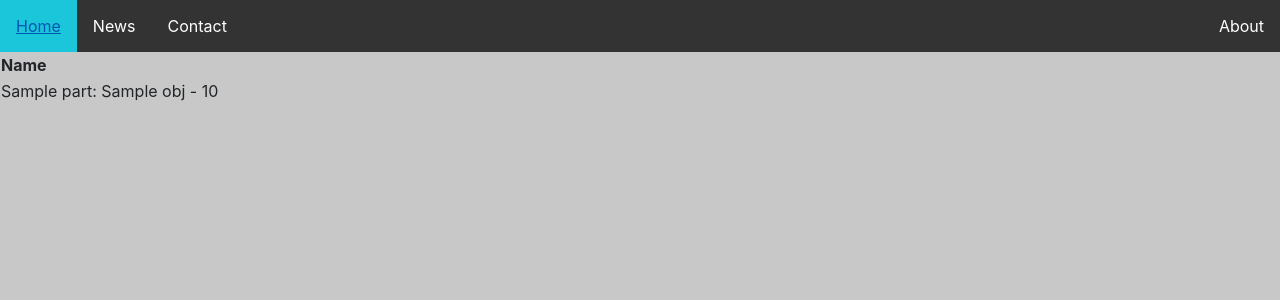
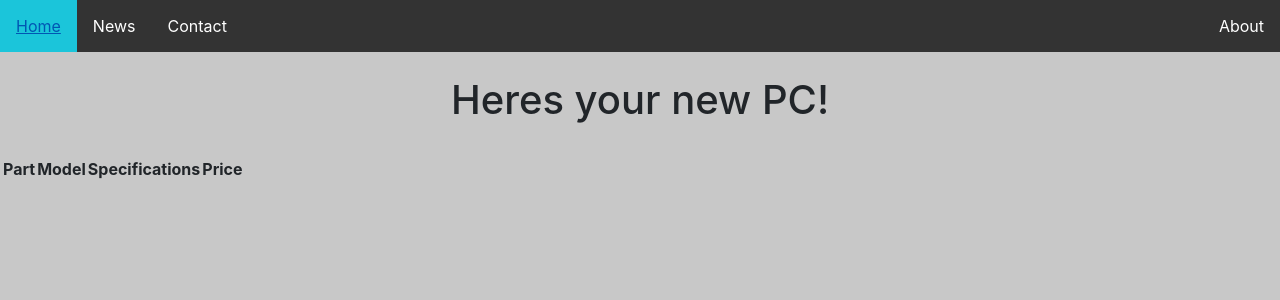
Before and after one commit to mvanree00/Customize-My-Rig, a Django app: template homepage/templates/homepage/results.html in a window 1280 px wide. Shown: the top 300 px of the page. Run offline with Django 3.2, Linux system fonts and the light colour scheme; the template is opened without the code that fills it: most values are stand-ins (such as "Sample title", 1, 10 or a date in 2020); lists and menus that the app fills with data are empty; some libraries are stand-ins or nearby versions.

Commit message:
Update results page
Added table, header, move CSS to style.css, link opens new tab, add fan image

```diff
--- a/homepage/templates/homepage/results.html
+++ b/homepage/templates/homepage/results.html
@@ -8,14 +8,127 @@ References:
 {% load static %}
 
 {% block content %}
-<table>
+
+<br><h1 style="text-align: center">Heres your new PC!</h1><br>
+<table class="resultstable">
     <tr>
-        <th>Name</th>
+        <th></th>
+        <th>Part</th>
+        <th>Model</th>
+        <th>Specifications</th>
+        <th>Price</th>
     </tr>
     {% for part,obj in build_info.items %}
-    <tr>
-        <td>{{ part }}: {{ obj }} - {{ obj.price }}</td>
-    </tr>
+        {% if part == "CPU"%}
+            <tr>
+                <td><img src={{obj.img}} alt="CPU_Image" style="width:250px;height:200px;"></td>
+                <td>CPU</td>
+                <td>{{obj}}</td>
+                <td>
+                    CPU Fan: {{obj.cpu_fan}}<br>
+                    Cores: {{obj.cores}}<br>
+                    Platform: {{obj.platform}}<br>
+                </td>
+                <td><a href="https://pcpartpicker.com/product/{{obj.links}}" target="_blank">${{obj.price}}</a></td>
+            </tr>
+        {%endif%}
+
+        {% if part == "FAN"%}
+            <tr>
+                <td><img src="https://i.ibb.co/FVQhVh9/fan.png" alt="Fan_Image" style="width:250px;height:200px;"></td>
+                <td>Fan</td>
+                <td>{{obj}}</td>
+                <td>
+                    Type: {{obj.kind}}<br>
+                </td>
+                <td><a href="https://pcpartpicker.com/product/{{obj.links}}" target="_blank">${{obj.price}}</a></td>
+            </tr>
+        {%endif%}
+
+
+        {% if part == "GPU"%}
+            <tr>
+                <td><img src={{obj.img}} alt="GPU_Image" style="width:250px;height:200px;"></td>
+                <td>GPU</td>
+                <td>{{obj}}</td>
+                <td>
+                    Manufacturer: {{obj.manufacturer}}<br>
+                    Chipset: {{obj.chipset}}<br>
+                </td>
+                <td><a href="https://pcpartpicker.com/product/{{obj.links}}" target="_blank">${{obj.price}}</a></td>
+            </tr>
+        {%endif%}
+
+
+        {% if part == "MEM"%}
+            <tr>
+                <td><img src={{obj.img}} alt="Memory_Image" style="width:250px;height:200px;"></td>
+                <td>Memory</td>
+                <td>{{obj}}</td>
+                <td>
+                    Speed: {{obj.speed}} MHz<br>
+                    CAS Latency: {{obj.cas}}<br>
+                    Modules: {{obj.modules}}<br>
+                    Color: {{obj.color}}<br>
+                </td>
+                <td><a href="https://pcpartpicker.com/product/{{obj.links}}" target="_blank">${{obj.price}}</a></td>
+            </tr>
+        {%endif%}
+
+
+        {% if part == "MOBO"%}
+            <tr>
+                <td><img src={{obj.img}} alt="Mobo_Image" style="width:250px;height:200px;"></td>
+                <td>Motherboard</td>
+                <td>{{obj}}</td>
+                <td>
+                    Chipset: {{obj.chipset}}<br>
+                </td>
+                <td><a href="https://pcpartpicker.com/product/{{obj.links}}" target="_blank">${{obj.price}}</a></td>
+            </tr>
+        {%endif%}
+
+
+        {% if part == "CASE"%}
+            <tr>
+                <td><img src={{obj.img}} alt="Case_Image" style="width:250px;height:200px;"></td>
+                <td>Case</td>
+                <td>{{obj}}</td>
+                <td>
+                    Size: {{obj.size}}<br>
+                </td>
+                <td><a href="https://pcpartpicker.com/product/{{obj.links}}" target="_blank">${{obj.price}}</a></td>
+            </tr>
+        {%endif%}
+
+
+        {% if part == "STORAGE"%}
+            <tr>
+                <td><img src={{obj.img}} alt="Storage_Image" style="width:250px;height:200px;"></td>
+                <td>Storage</td>
+                <td>{{obj}}</td>
+                <td>
+                    Capacity: {{obj.capacity}} GB<br>
+                    Form: {{obj.form}}<br>
+                    Type: {{obj.kind}}<br>
+                </td>
+                <td><a href="https://pcpartpicker.com/product/{{obj.links}}">${{obj.price}}</a></td>
+            </tr>
+        {%endif%}
+
+
+        {% if part == "PWR"%}
+            <tr>
+                <td><img src={{obj.img}} alt="PSU_Image" style="width:250px;height:200px;"></td>
+                <td>Power supply</td>
+                <td>{{obj}}</td>
+                <td>
+                    Wattage: {{obj.wattage}}W<br>
+                    Rating: {{obj.rating}}<br>
+                </td>
+                <td><a href="https://pcpartpicker.com/product/{{obj.links}}">${{obj.price}}</a></td>
+            </tr>
+        {%endif%}
     {% endfor %}
 </table>
 {% endblock %}
```
